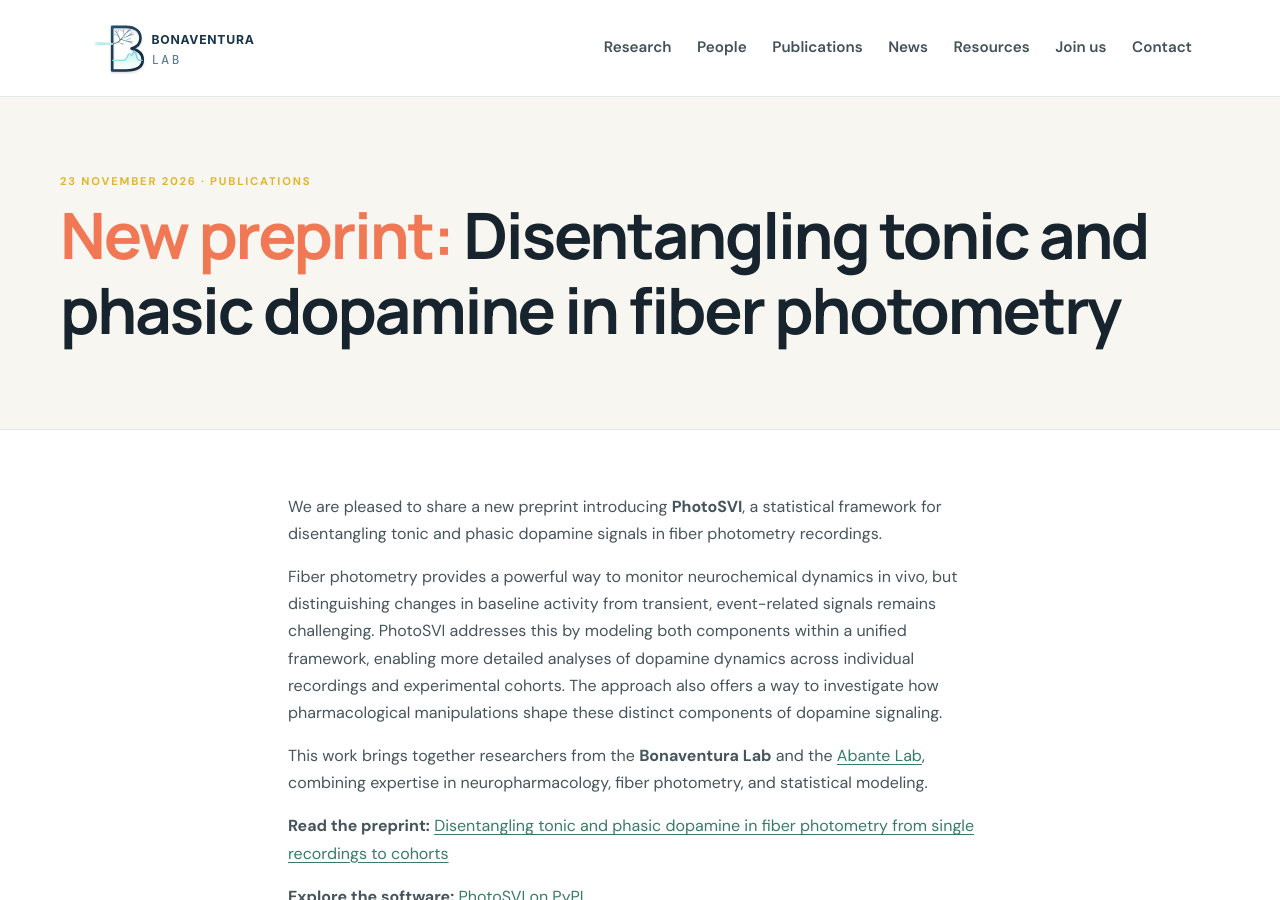
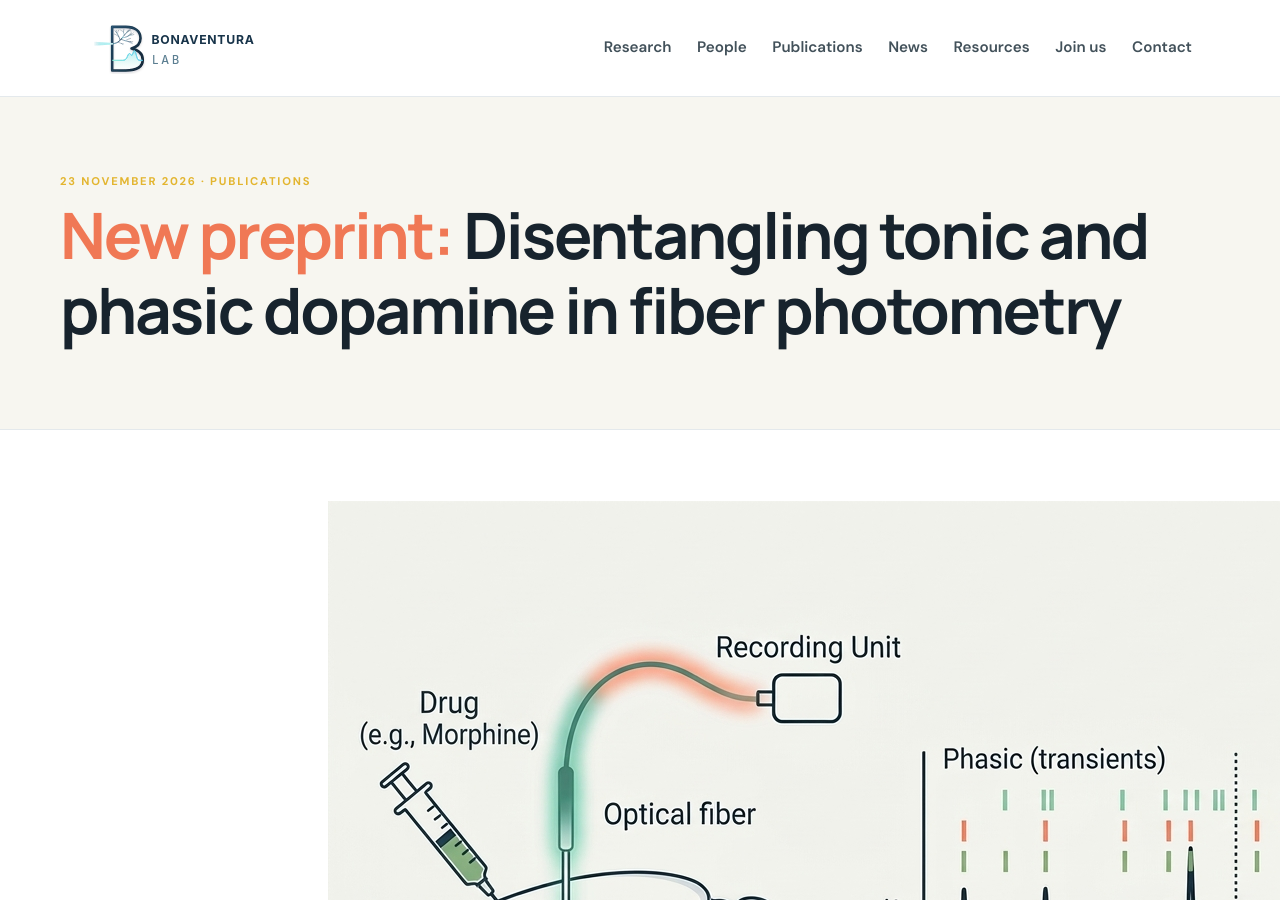
Before and after one commit to BonaventuraLab/BonaventuraLab.github.io, a Jekyll site: the page built from _posts/2026-11-23-preprint-photosvi.md, in a window 1280 px wide and 900 px high. Built offline with Jekyll 4.4.1, drawn with Linux system fonts in a browser that asks for light colours.

Commit message:
Update post.html

```diff
--- a/_layouts/post.html
+++ b/_layouts/post.html
@@ -6,7 +6,18 @@ layout: default
   <h1>{{ page.title }}</h1>
   {% if page.subtitle %}<p class="page-intro">{{ page.subtitle }}</p>{% endif %}
 </section>
+
 <article class="content-wrap prose post-content">
+  {% if page.image %}
+  <figure class="post-featured-image">
+    <img
+      src="{{ page.image | relative_url }}"
+      alt="{{ page.image_alt | default: page.title | strip_html | escape }}"
+    >
+  </figure>
+  {% endif %}
+
   {{ content }}
+
   <p><a class="text-link" href="{{ '/news/' | relative_url }}">← Back to news</a></p>
 </article>
```
